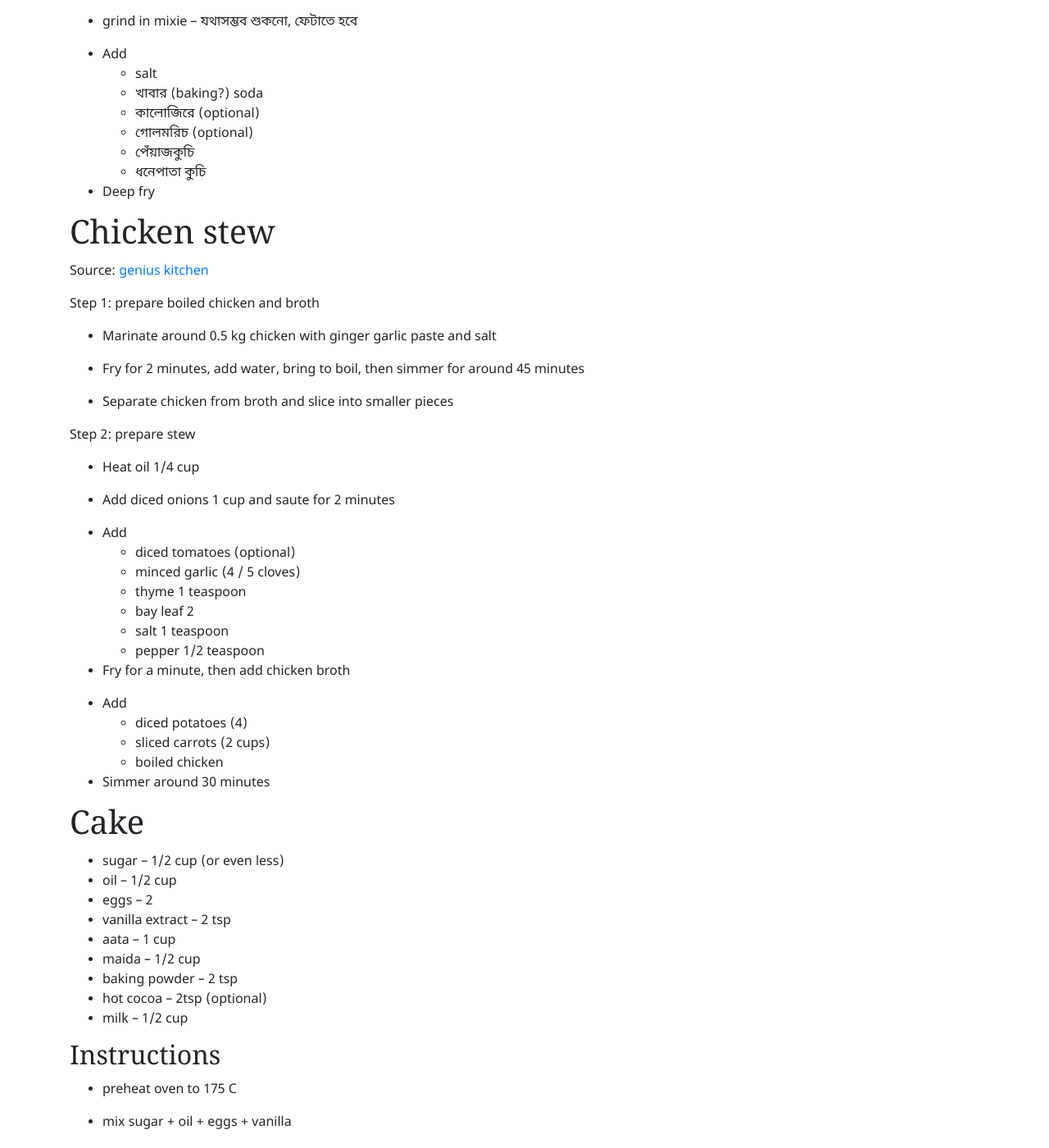
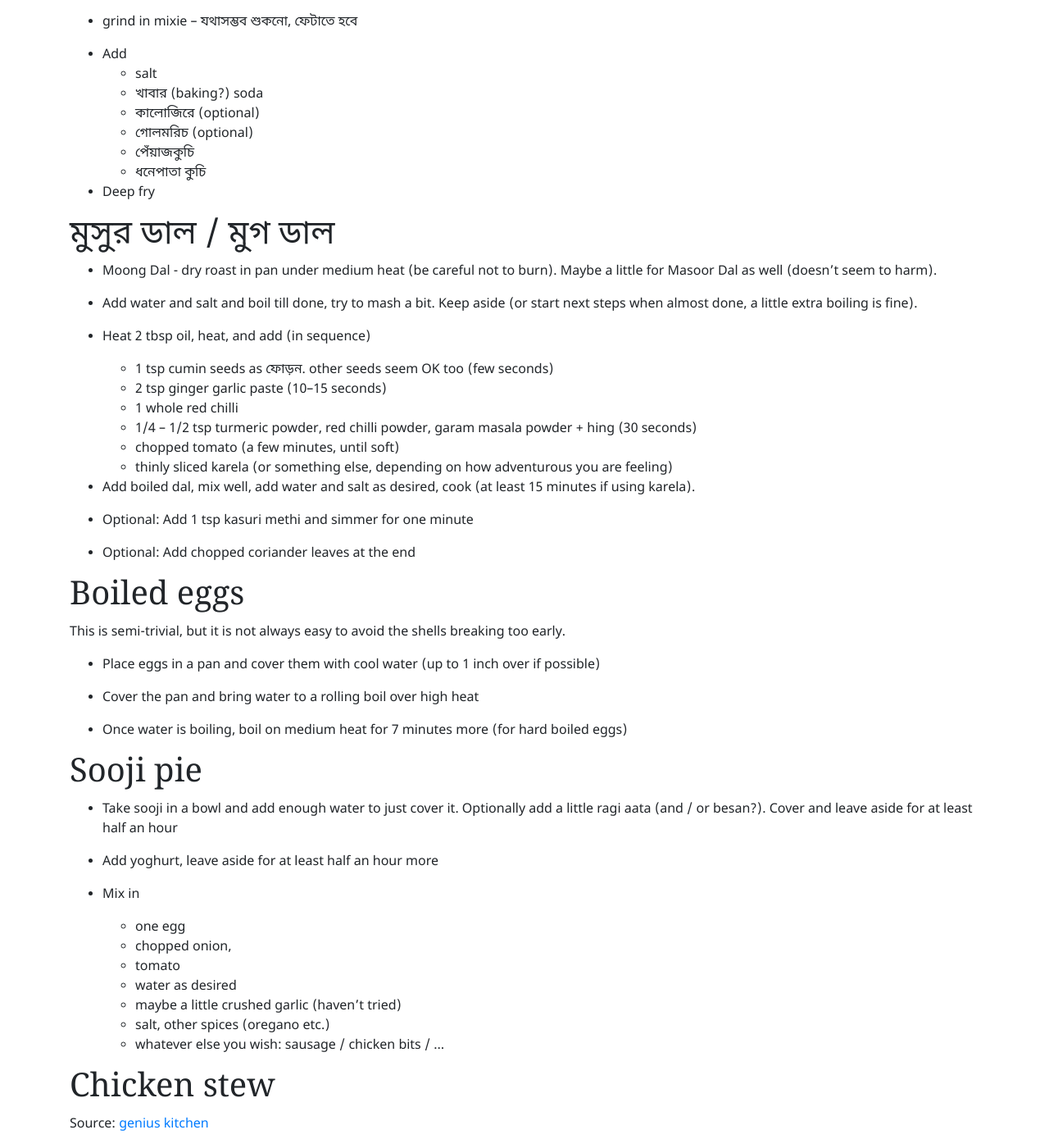
Before and after one commit to deepayan/deepayan.github.io, a Jekyll site: the page built from misc/recipes.md, in a window 1280 px wide and 1400 px high, scrolled down 291 px. Shown: the whole window at 82% size. Built offline with Jekyll 4.4.1, drawn with Linux system fonts in a browser that asks for light colours; some web fonts are replaced.

Commit message:
data update

```diff
--- a/misc/recipes.md
+++ b/misc/recipes.md
@@ -23,6 +23,68 @@ Source: Aloka Sarkar
 
 - Deep fry
 
+
+
+# মুসুর ডাল / মুগ ডাল
+
+- Moong Dal - dry roast in pan under medium heat (be careful not to
+  burn). Maybe a little for Masoor Dal as well (doesn't seem to harm).
+
+- Add water and salt and boil till done, try to mash a bit. Keep aside
+  (or start next steps when almost done, a little extra boiling is
+  fine).
+
+- Heat 2 tbsp oil, heat, and add (in sequence)
+
+	- 1 tsp cumin seeds as ফোড়ন. other seeds seem OK too (few seconds)
+	- 2 tsp ginger garlic paste (10--15 seconds)
+	- 1 whole red chilli
+	- 1/4 -- 1/2 tsp turmeric powder, red chilli powder, garam masala powder + hing (30 seconds)
+	- chopped tomato (a few minutes, until soft)
+	- thinly sliced karela (or something else, depending on how
+      adventurous you are feeling)
+
+- Add boiled dal, mix well, add water and salt as desired, cook (at
+  least 15 minutes if using karela).
+
+- Optional: Add 1 tsp kasuri methi and simmer for one minute
+
+- Optional: Add chopped coriander leaves at the end
+
+
+
+# Boiled eggs
+
+This is semi-trivial, but it is not always easy to avoid the shells
+breaking too early.
+
+- Place eggs in a pan and cover them with cool water (up to 1 inch
+  over if possible)
+
+- Cover the pan and bring water to a rolling boil over high heat
+
+- Once water is boiling, boil on medium heat for 7 minutes more (for
+  hard boiled eggs)
+
+
+
+# Sooji pie
+
+- Take sooji in a bowl and add enough water to just cover
+  it. Optionally add a little ragi aata (and / or besan?). Cover and
+  leave aside for at least half an hour
+
+- Add yoghurt, leave aside for at least half an hour more
+
+- Mix in
+
+	- one egg
+	- chopped onion,
+	- tomato
+	- water as desired
+	- maybe a little crushed garlic (haven't tried)
+	- salt, other spices (oregano etc.)
+	- whatever else you wish: sausage / chicken bits / ...
 
 
 # Chicken stew
```
Also changed, not shown: covid-19/deaths.md (+1 -1 lines), covid-19/doubling.md (+1 -1 lines), covid-19/prediction.md (+2 -2 lines), covid-19/figures/deaths-ddeath-1.png, covid-19/figures/deaths-tdeath-1.png, covid-19/figures/deaths-unnamed-chunk-3-1.png, covid-19/figures/deaths-unnamed-chunk-4-1.png, covid-19/figures/deaths-unnamed-chunk-5-1.png, covid-19/figures/doubling-unnamed-chunk-4-1.png, covid-19/figures/doubling-unnamed-chunk-6-1.png, covid-19/figures/doubling-unnamed-chunk-7-1.png, covid-19/figures/doubling-unnamed-chunk-7-2.png, covid-19/figures/doubling-unnamed-chunk-7-3.png, covid-19/figures/doubling-unnamed-chunk-8-1.png, 5 more files.
